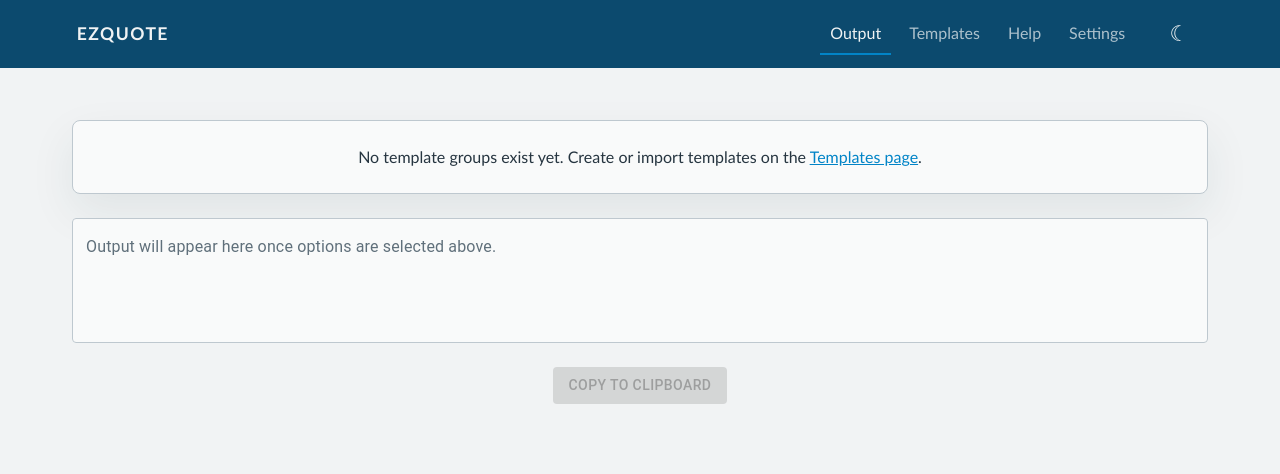
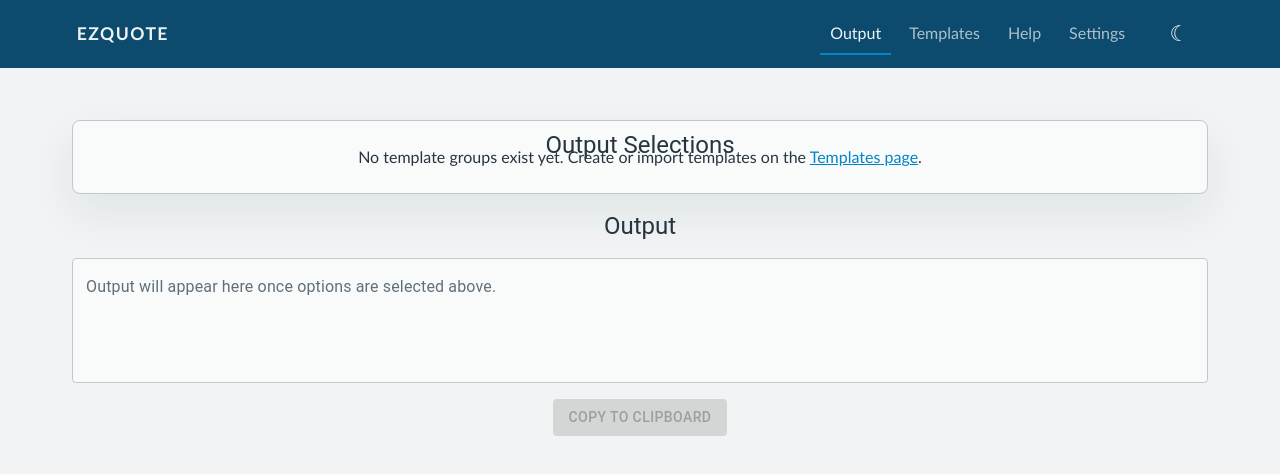
Before and after one commit to sterance/EzQuote, a React (Vite) app: page /output in a window 1280 px wide. Shown: the top 474 px of the page. Built offline with nearby package versions, Linux system fonts and the light colour scheme.

Commit message:
added output headings and tightened textbox spacing

```diff
--- a/src/components/Textbox.tsx
+++ b/src/components/Textbox.tsx
@@ -9,7 +9,7 @@
 
 export default function Textbox({ label, placeholder, value }: TextboxProps) {
   return (
-    <Box component="form" sx={{ width: "100%", "& .MuiTextField-root": { my: 3, width: "100%" } }} noValidate autoComplete="off">
+    <Box component="form" sx={{ width: "100%", "& .MuiTextField-root": { my: 2, width: "100%" } }} noValidate autoComplete="off">
       <div>
         <TextField
           id="outlined-textarea"
--- a/src/pages/Output.tsx
+++ b/src/pages/Output.tsx
@@ -1,4 +1,4 @@
-import { Alert, Box, Button, Link, Snackbar } from "@mui/material";
+import { Alert, Box, Button, Link, Snackbar, Typography } from "@mui/material";
 import { useEffect, useMemo, useState } from "react";
 import { Link as RouterLink } from "react-router-dom";
 import { useTemplateStore } from "../hooks/useTemplateStore";
@@ -147,6 +147,9 @@
         >
           {advancedMode ? "Advanced Mode" : "Simple Mode"}
         </Button>
+        <Typography variant="h5" sx={{ position: "absolute", left: "50%", transform: "translate(-50%, -50%)" }}>
+          Output Selections
+        </Typography>
         {groups.length > 0 && (
           <Button variant="outlined" color="error" size="small" onClick={() => setClearConfirmOpen(true)} disabled={!hasDataToClear} className="clear-all-btn" sx={{ position: "absolute", top: 8, right: 8, zIndex: 1 }}>
             Clear All
@@ -189,7 +192,9 @@
           );
         })}
       </Box>
-
+      <Typography variant="h5" sx={{ textAlign: "center", mt: 2 }}>
+        Output
+      </Typography>
       <Textbox label="Output" placeholder="Output will appear here once options are selected above." value={output} />
       <Box sx={{ display: "flex", justifyContent: "center" }}>
         <Button className="copy-clipboard-btn" variant="contained" color="primary" onClick={handleCopy} disabled={!output}>
```
